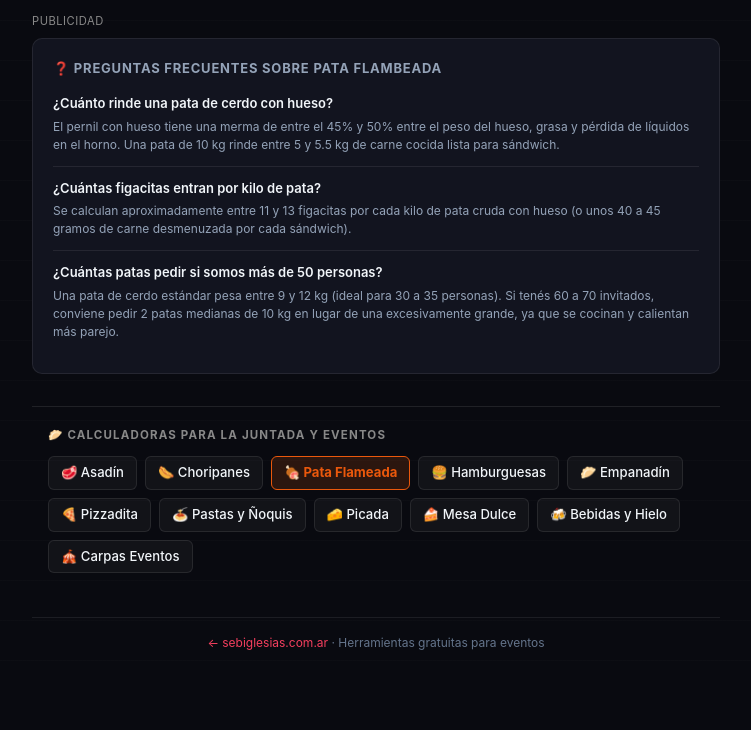
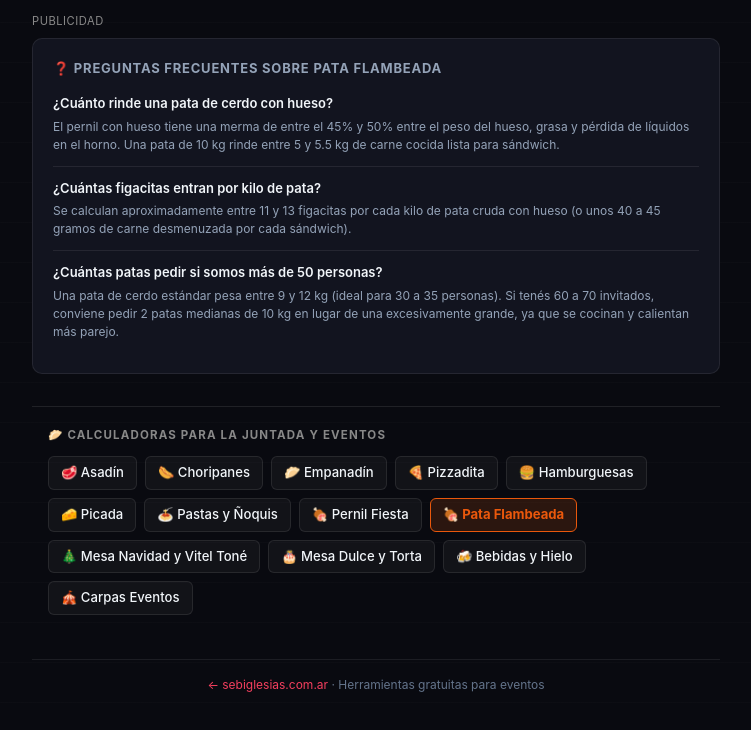
Before and after one commit to sebiglesias/pata-flambeada, a plain HTML site: page index.html in a window 1280 px wide. Shown: the part 1520-2250 px from the top of the page, without its empty margins (264-1015 px from the left). Before the commit the page ends 2220 px from the top, so only its background shows below. Drawn offline with Linux system fonts and the light colour scheme.

Commit message:
feat(seo): optimize ad slot ID and update family cluster interlinking

```diff
--- a/index.html
+++ b/index.html
@@ -350,13 +350,15 @@
       <div style="display: flex; flex-wrap: wrap; gap: 8px;">
         <a href="https://sebiglesias.com.ar/asadin/" style="padding: 6px 12px; border-radius: 6px; font-size: 0.82rem; font-weight: 500; text-decoration: none; color: inherit; background: rgba(125,125,125,0.08); border: 1px solid rgba(125,125,125,0.2); transition: all 0.2s;">🥩 Asadín</a>
       <a href="https://sebiglesias.com.ar/choripanes/" style="padding: 6px 12px; border-radius: 6px; font-size: 0.82rem; font-weight: 500; text-decoration: none; color: inherit; background: rgba(125,125,125,0.08); border: 1px solid rgba(125,125,125,0.2); transition: all 0.2s;">🌭 Choripanes</a>
-      <span style="padding: 6px 12px; border-radius: 6px; font-size: 0.82rem; font-weight: 700; background: rgba(234, 88, 12, 0.15); border: 1px solid #ea580c; color: #ea580c;">🍖 Pata Flameada</span>
-      <a href="https://sebiglesias.com.ar/hamburguesas/" style="padding: 6px 12px; border-radius: 6px; font-size: 0.82rem; font-weight: 500; text-decoration: none; color: inherit; background: rgba(125,125,125,0.08); border: 1px solid rgba(125,125,125,0.2); transition: all 0.2s;">🍔 Hamburguesas</a>
       <a href="https://sebiglesias.com.ar/empanadin/" style="padding: 6px 12px; border-radius: 6px; font-size: 0.82rem; font-weight: 500; text-decoration: none; color: inherit; background: rgba(125,125,125,0.08); border: 1px solid rgba(125,125,125,0.2); transition: all 0.2s;">🥟 Empanadín</a>
       <a href="https://sebiglesias.com.ar/pizzadita/" style="padding: 6px 12px; border-radius: 6px; font-size: 0.82rem; font-weight: 500; text-decoration: none; color: inherit; background: rgba(125,125,125,0.08); border: 1px solid rgba(125,125,125,0.2); transition: all 0.2s;">🍕 Pizzadita</a>
+      <a href="https://sebiglesias.com.ar/hamburguesas/" style="padding: 6px 12px; border-radius: 6px; font-size: 0.82rem; font-weight: 500; text-decoration: none; color: inherit; background: rgba(125,125,125,0.08); border: 1px solid rgba(125,125,125,0.2); transition: all 0.2s;">🍔 Hamburguesas</a>
+      <a href="https://sebiglesias.com.ar/picada/" style="padding: 6px 12px; border-radius: 6px; font-size: 0.82rem; font-weight: 500; text-decoration: none; color: inherit; background: rgba(125,125,125,0.08); border: 1px solid rgba(125,125,125,0.2); transition: all 0.2s;">🧀 Picada</a>
       <a href="https://sebiglesias.com.ar/pastas-caseras/" style="padding: 6px 12px; border-radius: 6px; font-size: 0.82rem; font-weight: 500; text-decoration: none; color: inherit; background: rgba(125,125,125,0.08); border: 1px solid rgba(125,125,125,0.2); transition: all 0.2s;">🍝 Pastas y Ñoquis</a>
-      <a href="https://sebiglesias.com.ar/picada/" style="padding: 6px 12px; border-radius: 6px; font-size: 0.82rem; font-weight: 500; text-decoration: none; color: inherit; background: rgba(125,125,125,0.08); border: 1px solid rgba(125,125,125,0.2); transition: all 0.2s;">🧀 Picada</a>
-      <a href="https://sebiglesias.com.ar/mesa-dulce/" style="padding: 6px 12px; border-radius: 6px; font-size: 0.82rem; font-weight: 500; text-decoration: none; color: inherit; background: rgba(125,125,125,0.08); border: 1px solid rgba(125,125,125,0.2); transition: all 0.2s;">🍰 Mesa Dulce</a>
+      <a href="https://sebiglesias.com.ar/pernil-fiesta/" style="padding: 6px 12px; border-radius: 6px; font-size: 0.82rem; font-weight: 500; text-decoration: none; color: inherit; background: rgba(125,125,125,0.08); border: 1px solid rgba(125,125,125,0.2); transition: all 0.2s;">🍖 Pernil Fiesta</a>
+      <span style="padding: 6px 12px; border-radius: 6px; font-size: 0.82rem; font-weight: 700; background: rgba(234, 88, 12, 0.15); border: 1px solid #ea580c; color: #ea580c;">🍖 Pata Flambeada</span>
+      <a href="https://sebiglesias.com.ar/mesa-navidad/" style="padding: 6px 12px; border-radius: 6px; font-size: 0.82rem; font-weight: 500; text-decoration: none; color: inherit; background: rgba(125,125,125,0.08); border: 1px solid rgba(125,125,125,0.2); transition: all 0.2s;">🎄 Mesa Navidad y Vitel Toné</a>
+      <a href="https://sebiglesias.com.ar/mesa-dulce/" style="padding: 6px 12px; border-radius: 6px; font-size: 0.82rem; font-weight: 500; text-decoration: none; color: inherit; background: rgba(125,125,125,0.08); border: 1px solid rgba(125,125,125,0.2); transition: all 0.2s;">🎂 Mesa Dulce y Torta</a>
       <a href="https://sebiglesias.com.ar/bebidas-fiesta/" style="padding: 6px 12px; border-radius: 6px; font-size: 0.82rem; font-weight: 500; text-decoration: none; color: inherit; background: rgba(125,125,125,0.08); border: 1px solid rgba(125,125,125,0.2); transition: all 0.2s;">🍻 Bebidas y Hielo</a>
       <a href="https://sebiglesias.com.ar/carpas-eventos/" style="padding: 6px 12px; border-radius: 6px; font-size: 0.82rem; font-weight: 500; text-decoration: none; color: inherit; background: rgba(125,125,125,0.08); border: 1px solid rgba(125,125,125,0.2); transition: all 0.2s;">🎪 Carpas Eventos</a>
       </div>
```
